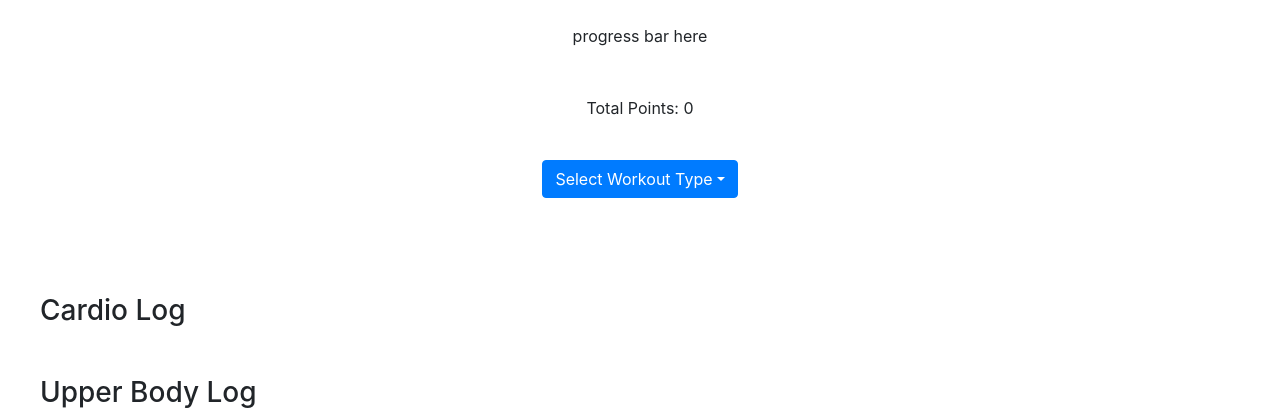
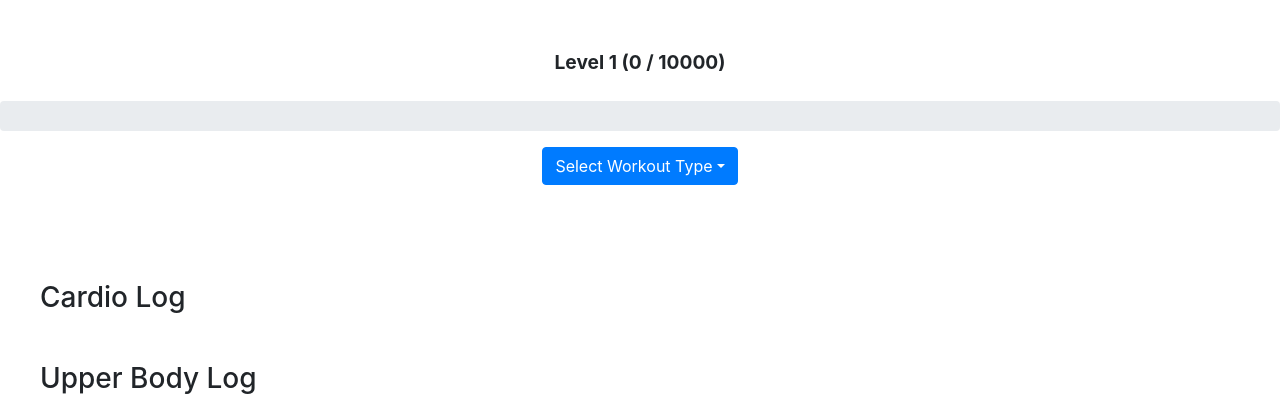
Before and after one commit to tyjclift/exercise-gamification, a Django app: page / in a window 1280 px wide. Shown: the part 56-476 px from the top of the page. Run offline with Django 3.2, Linux system fonts and the light colour scheme; the visitor is signed in with stand-in values (Sample User, id 1); data that the repository does not hold is empty; some libraries are stand-ins or nearby versions.

Commit message:
added progress bar and leveling system - increasingly difficult to level up

```diff
--- a/index/templates/index/index.html
+++ b/index/templates/index/index.html
@@ -12,6 +12,9 @@
     <link rel="stylesheet" href="https://stackpath.bootstrapcdn.com/bootstrap/4.5.0/css/bootstrap.min.css"
         integrity="sha384-9aIt2nRpC12Uk9gS9baDl411NQApFmC26EwAOH8WgZl5MYYxFfc+NcPb1dKGj7Sk" crossorigin="anonymous">
     <title>Exercise Gamification</title>
+    <style>
+    :root { --pct:{{pct_to_next_level}}%}
+    </style>
 </head>
 {% endblock title %}
 
@@ -39,11 +42,20 @@
 
 <div style="min-height:85vh">
 
+
+
     <body>
         {% if user.is_authenticated %}
 
-        <div class="d-flex justify-content-center" style="padding:3vh">progress bar here</div>
-        <div class="d-flex justify-content-center" style="padding:3vh">Total Points: {{total_points}}</div>
+        <!-- progress bar -->
+    </br>
+        <div class="d-flex justify-content-center" style="padding:3vh; font-weight: bold; font-size: larger;">Level {{curr_level}} ({{total_points}} / {{pts_to_next_level}})</div>
+
+        <div class="progress" style="height: 30px">
+            <!-- TODO: Change "width" to correct pct -->
+            <div class="progress-bar progress-bar-striped progress-bar-animated" role="progressbar" aria-valuenow="10" aria-valuemin="0" aria-valuemax="1000" style= width:var(--pct);>{{pct_to_next_level}}%</div>
+        </div>
+
 
         <div class="dropdown d-flex justify-content-center" style="margin-bottom:10vh; padding:2vh">
             <button class="btn btn-primary dropdown-toggle" type="button" id="dropdownMenuButton" data-toggle="dropdown"
--- a/index/views.py
+++ b/index/views.py
@@ -25,6 +25,8 @@ mult_vals = {
 def IndexView(request):
     context = {}
     if request.user.is_authenticated:
+        total_points = get_total_points(UpperBody.objects.filter(current_user=request.user),LowerBody.objects.filter(current_user=request.user),Cardio.objects.filter(current_user=request.user))
+        curr_level = get_level(total_points)
         context = {
             'cardio_query_list': Cardio.objects.filter(current_user=request.user),
             'upper_query_list': UpperBody.objects.filter(current_user=request.user),
@@ -32,7 +34,10 @@ def IndexView(request):
             'cardio_points': get_points_by_type(Cardio.objects.filter(current_user=request.user),"cardio"),
             'upper_points': get_points_by_type(UpperBody.objects.filter(current_user=request.user), "upper"),
             'lower_points': get_points_by_type(LowerBody.objects.filter(current_user=request.user), "lower"),
-            'total_points': get_total_points(UpperBody.objects.filter(current_user=request.user),LowerBody.objects.filter(current_user=request.user),Cardio.objects.filter(current_user=request.user))
+            'total_points': total_points,
+            'curr_level': curr_level,
+            'pts_to_next_level': get_pts_to_next(curr_level),
+            'pct_to_next_level': get_pct_to_next(total_points, curr_level),
         }
 
     return render(request, 'index/index.html', context)
@@ -111,3 +116,29 @@ def get_total_points(upper,lower,cardio):
     for x in cardio_list:
         total+=x
     return total
+
+# Based on D&D level system:
+# xp_to_next = 500 * (level ** 2) - (500 * level)
+# so 10000 to get to level 2, 30000 to get to level 3, 60000 to get to level 4, and so on
+
+def get_level(xp):
+    if(xp < 0):
+        print("error: negative xp")
+    for level in range (1, 1000):
+        print("entering loop")
+        print("level: ", level)
+        print("xp: ", xp, "/", (500 * (level ** 2) - (500 * level)))
+        if(xp < ((500 * (level ** 2) - (500 * level))) * 10):
+            print("xp < goal")
+            return level - 1
+            break
+    return 0
+
+def get_pts_to_next(curr_level):
+    level = curr_level + 1
+    return ((500 * (level ** 2) - (500 * level)) * 10)
+
+
+def get_pct_to_next(total_points, curr_level):
+    pct = total_points / get_pts_to_next(curr_level) * 100
+    return round(pct)
```
